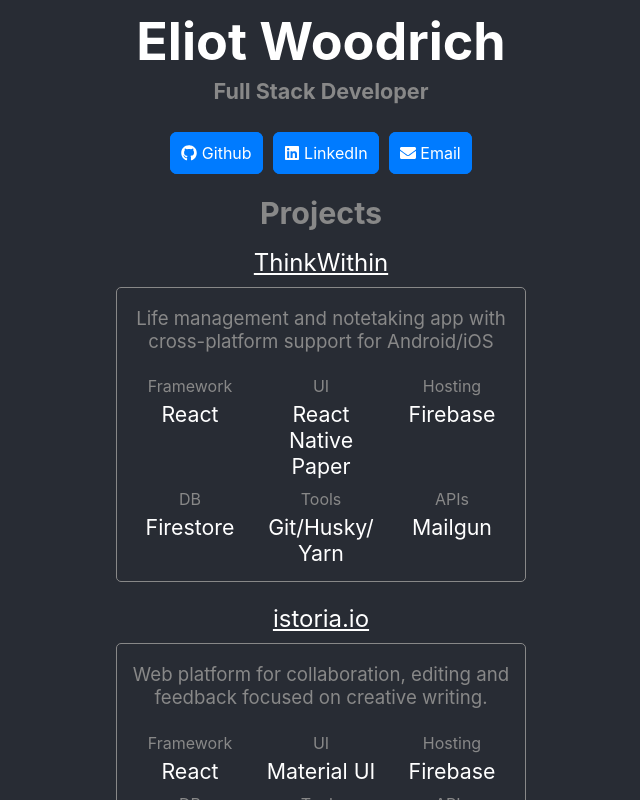
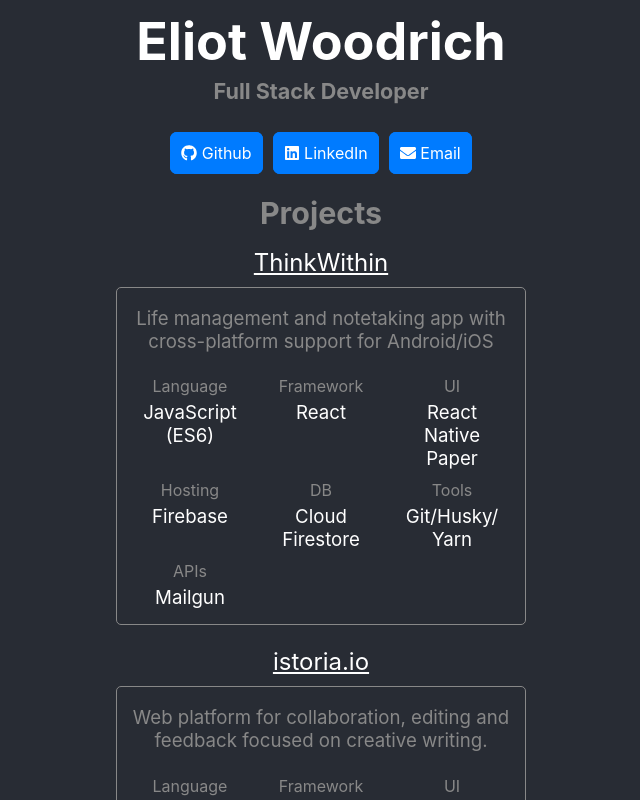
Before and after one commit to ekwoodrich/ekwoodrich.com, a React (Create React App) app: page / in a window 1280 px wide. Shown: the top 800 px of the page, without its empty margins (319-959 px from the left). Built offline with nearby package versions, Linux system fonts and the light colour scheme.

Commit message:
Added language description and tweaked ProjectItem styles.

```diff
--- a/src/App.css
+++ b/src/App.css
@@ -123,7 +123,7 @@
 }
 
 .projectTechItemName {
-  font-size: 16pt;
+  font-size: 14pt;
   color: white;
 }
 .footer {
--- a/src/screens/ProjectsScreen.js
+++ b/src/screens/ProjectsScreen.js
@@ -11,10 +11,11 @@
         url="https://github.com/ekwoodrich/thinkwithin"
         gitUrl="https://github.com/ekwoodrich/thinkwithin"
         techList={[
+          ['Language', 'JavaScript (ES6)'],
           ['Framework', 'React'],
           ['UI', 'React Native Paper'],
           ['Hosting', 'Firebase'],
-          ['DB', 'Firestore'],
+          ['DB', 'Cloud Firestore'],
           ['Tools', 'Git/Husky/ Yarn'],
           ['APIs', 'Mailgun']
         ]}
@@ -24,10 +25,11 @@
         description="Web platform for collaboration, editing and feedback focused on creative writing."
         url="https://istoria.io"
         techList={[
+          ['Language', 'JavaScript (ES6)'],
           ['Framework', 'React'],
           ['UI', 'Material UI'],
           ['Hosting', 'Firebase'],
-          ['DB', 'Firestore'],
+          ['DB', 'Cloud Firestore'],
           ['Tools', 'Git/Husky/ Yarn'],
           ['APIs', 'Mailgun']
         ]}
```
